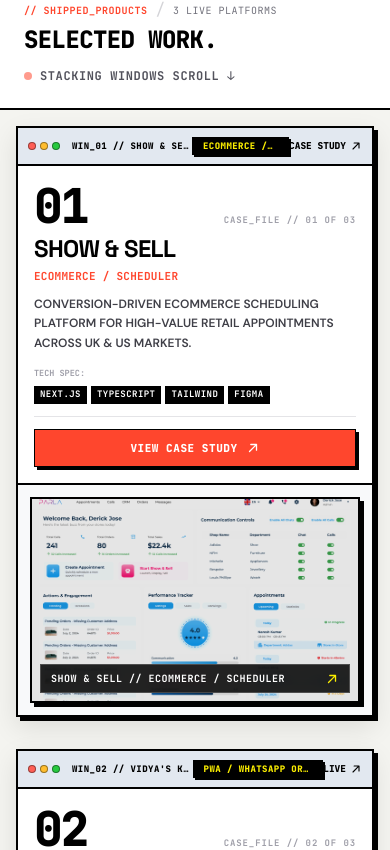
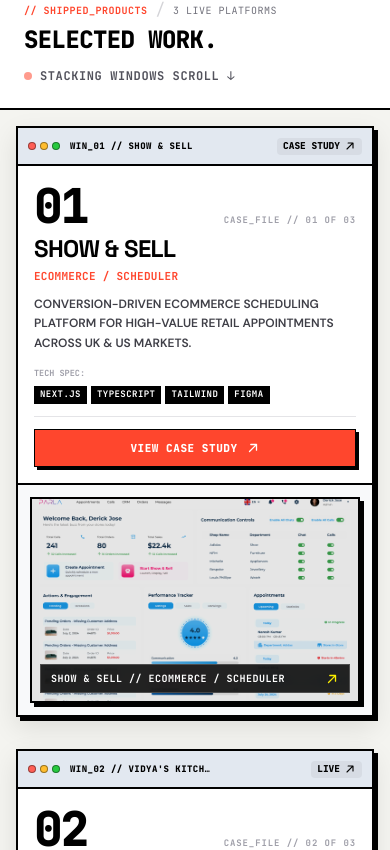
Before and after one commit to santhosh-a-designer/portfolio, a Next.js app: page /v2 in a window 390 px wide. Shown: the part 1096-1946 px from the top of the page. Built offline with nearby package versions, Linux system fonts and the light colour scheme; no server answers.

Commit message:
fix(v2): prevent titlebar text and buttons collision on mobile window cards

```diff
--- a/app/v2/components/ProjectWindowStack.tsx
+++ b/app/v2/components/ProjectWindowStack.tsx
@@ -113,26 +113,26 @@ function WindowCard({
         className="w-full h-auto lg:h-[530px] flex flex-col bg-white border-2 border-black shadow-[0px_10px_25px_rgba(0,0,0,0.1),4px_4px_0px_0px_rgba(0,0,0,1)] sm:shadow-[0px_10px_25px_rgba(0,0,0,0.1),6px_6px_0px_0px_rgba(0,0,0,1)] overflow-hidden"
       >
         {/* ─── Browser / Window Titlebar Header ─── */}
-        <div className="h-[38px] sm:h-[42px] shrink-0 px-2.5 sm:px-4 bg-[#E2E8F0] border-b-2 border-black flex items-center justify-between font-mono text-xs select-none">
+        <div className="h-[38px] sm:h-[42px] shrink-0 px-2.5 sm:px-4 bg-[#E2E8F0] border-b-2 border-black flex items-center justify-between font-mono text-xs select-none gap-2">
           {/* Left: Window Dots + Instance identifier */}
-          <div className="flex items-center gap-1.5 sm:gap-2">
+          <div className="flex items-center gap-1.5 sm:gap-2 min-w-0">
             <div className="flex items-center gap-1 sm:gap-1.5 shrink-0">
               <span className="w-2 h-2 sm:w-2.5 sm:h-2.5 rounded-full bg-[#FF5F56] border border-black/40" />
               <span className="w-2 h-2 sm:w-2.5 sm:h-2.5 rounded-full bg-[#FFBD2E] border border-black/40" />
               <span className="w-2 h-2 sm:w-2.5 sm:h-2.5 rounded-full bg-[#27C93F] border border-black/40" />
             </div>
-            <span className="text-[9px] sm:text-[10px] font-black uppercase tracking-wider text-black ml-1.5 sm:ml-2 hidden min-[380px]:inline truncate max-w-[120px] min-[480px]:max-w-none">
+            <span className="text-[9px] sm:text-[10px] font-black uppercase tracking-wider text-black ml-1 sm:ml-2 truncate max-w-[140px] sm:max-w-[220px] md:max-w-none">
               WIN_{item.num} // {item.title}
             </span>
           </div>
 
-          {/* Center: Category badge */}
-          <div className="px-1.5 min-[360px]:px-2.5 py-0.5 bg-black text-[#FAED00] font-black text-[8px] min-[360px]:text-[9px] uppercase tracking-wider sm:tracking-widest border border-black shadow-[2px_2px_0px_0px_rgba(0,0,0,1)] truncate max-w-[130px] min-[400px]:max-w-none">
+          {/* Right side: Category badge (on larger screens) + Action link */}
+          <div className="flex items-center gap-2 sm:gap-3 shrink-0">
+            <div className="hidden sm:inline-block px-2.5 py-0.5 bg-black text-[#FAED00] font-black text-[9px] uppercase tracking-widest border border-black shadow-[2px_2px_0px_0px_rgba(0,0,0,1)]">
               {item.category}
             </div>
 
-          {/* Right: Project link status */}
-          <div className="flex items-center gap-2 text-[9.5px] sm:text-[10px] shrink-0">
+            <div className="flex items-center gap-1.5 text-[9.5px] sm:text-[10px]">
               {item.liveUrl && (
                 <span className="hidden md:inline-flex items-center gap-1 text-emerald-700 font-bold">
                   <span className="w-1.5 h-1.5 rounded-full bg-emerald-500 animate-pulse" />
@@ -143,11 +143,12 @@ function WindowCard({
                 href={item.liveUrl || item.href}
                 target={item.liveUrl ? "_blank" : undefined}
                 rel={item.liveUrl ? "noopener noreferrer" : undefined}
-              className="flex items-center gap-1 text-black font-black uppercase hover:text-[#FF462D] transition-colors"
+                className="flex items-center gap-1 text-black font-black uppercase hover:text-[#FF462D] transition-colors py-0.5 px-1.5 sm:px-0 bg-black/5 sm:bg-transparent rounded sm:rounded-none"
               >
                 <span>{item.liveUrl ? "LIVE" : "CASE STUDY"}</span>
                 <ArrowUpRight weight="bold" className="w-3 h-3 sm:w-3.5 sm:h-3.5" />
               </Link>
+            </div>
           </div>
         </div>
 
```
Lines whose indentation alone changed are shown as unchanged.
